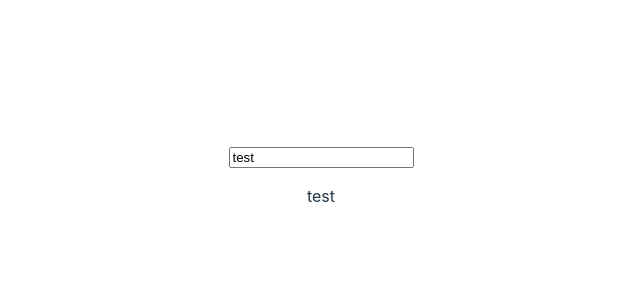
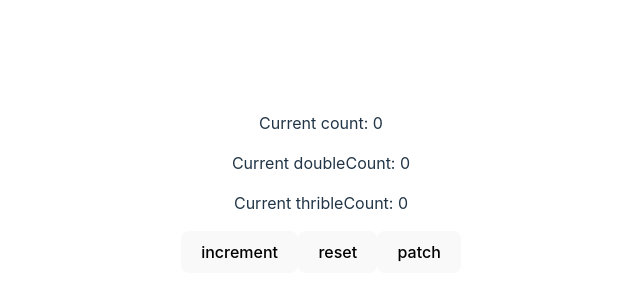
Before and after one commit to betterwusy/vue3-vite_demo, a Vue app: page / in a window 1280 px wide. Shown: the part 216-516 px from the top of the page, without its empty margins (319-959 px from the left). Built offline with nearby package versions, Linux system fonts and the light colour scheme.

Commit message:
add pinia demo

```diff
--- a/package.json
+++ b/package.json
@@ -9,6 +9,7 @@
     "preview": "vite preview"
   },
   "dependencies": {
+    "pinia": "^2.0.33",
     "vue": "^3.2.45"
   },
   "devDependencies": {
--- a/src/App.vue
+++ b/src/App.vue
@@ -5,6 +5,7 @@ import MouseTrack from './components/MouseTrack.vue';
 import ModelDemo from './ModelDemo.vue';
 import ModuleStyle from './ModuleStyle.vue';
 import CustomRef from './CustomRef.vue'
+import CounterDemo from './components/CounterDemo.vue'
 </script>
 <template>
   <!-- <PluginDemo></PluginDemo> -->
@@ -14,7 +15,10 @@ import CustomRef from './CustomRef.vue'
   </MouseTrack> -->
   <!-- <ModelDemo></ModelDemo> -->
   <!-- <ModuleStyle></ModuleStyle> -->
-  <CustomRef></CustomRef>
+  <!-- <CustomRef></CustomRef> -->
+  <div>
+    <CounterDemo></CounterDemo>
+  </div>
 </template>
 
 <style scoped>
--- /dev/null
+++ b/src/components/CounterDemo.vue
@@ -0,0 +1,45 @@
+<template>
+  <div>
+    <p>Current count: {{ count }}</p>
+    <p>Current doubleCount: {{ doubleCount }}</p>
+    <p>Current thribleCount: {{ thribleCount }}</p>
+  </div>
+  <button @click="count++">increment</button>
+  <button @click="reset">reset</button>
+  <button @click="patch">patch</button>
+</template>
+<script setup>
+import { useCounterStore, useUserStore } from "../store/index.js";
+import { storeToRefs } from "pinia";
+const counter = useCounterStore();
+const user = useUserStore();
+console.log(counter);
+const { count, doubleCount, thribleCount } = storeToRefs(counter);
+const { increment } = counter;
+const reset = () => {
+  counter.$patch({
+    count: 0,
+  });
+};
+const patch = () => {
+  counter.$patch({
+    count: 100,
+  });
+};
+counter.$subscribe(
+  (mutation, state) => {
+    console.log(mutation);
+  },
+  {
+    detached: true,
+  }
+);
+counter.$onAction(({ name, store, args, after, onError }) => {
+  console.log(`before action-${name}, store:${store.count}`);
+  after((res) => {
+    console.log(`after action-${name}, store:${store.count}`);
+  });
+});
+</script>
+<style scoped>
+</style>
--- a/src/main.js
+++ b/src/main.js
@@ -2,8 +2,10 @@ import { createApp } from 'vue'
 import './style.css'
 import App from './App.vue'
 import i18n from './plugins/i18n'
+import { pinia } from './store'
 
 const app = createApp(App)
+app.use(pinia)
 app.use(i18n, {
   greetings: {
     hello: 'Bonjour'
--- /dev/null
+++ b/src/store/counter.js
@@ -0,0 +1,34 @@
+import { defineStore } from 'pinia'
+import { ref, computed } from 'vue'
+export const useCounterStore = defineStore('counter',
+  {
+    state: () => {
+      return {
+        count: 0,
+      }
+    },
+    getters: {
+      doubleCount: (state) => {
+        return state.count * 2;
+      },
+      thribleCount() {
+        return this.count * 3;
+      }
+    },
+    actions: {
+      increment() {
+        this.count++;
+      }
+    }
+  }
+  // () => {
+  //   const count = ref(0);
+  //   const doubleCount = computed(() => { return count.value * 2 });
+  //   function increment() {
+  //     count.value++;
+  //   }
+  //   return {
+  //     count, doubleCount, increment
+  //   }
+  // }
+)
--- /dev/null
+++ b/src/store/index.js
@@ -0,0 +1,11 @@
+import { useCounterStore } from "./counter";
+import { useUserStore } from "./user";
+import { createPinia } from "pinia";
+import { myPiniaPlugin } from './myPiniaPlugin'
+const pinia = createPinia()
+pinia.use(myPiniaPlugin)
+export {
+  pinia,
+  useCounterStore,
+  useUserStore,
+}
--- /dev/null
+++ b/src/store/myPiniaPlugin.js
@@ -0,0 +1,10 @@
+import { ref, toRef } from 'vue'
+export function myPiniaPlugin(context) {
+  const { store } = context;
+  console.log(context);
+  if (!Object.prototype.hasOwnProperty(store.$state, 'hasError')) {
+    const hasError = ref(false);
+    store.$state.hasError = hasError;
+  }
+  store.hasError = toRef(store.$state, 'hasError');
+}
--- /dev/null
+++ b/src/store/user.js
@@ -0,0 +1,8 @@
+import { defineStore } from "pinia";
+export const useUserStore = defineStore('user', {
+  state: () => {
+    return {
+      userInfo: {},
+    }
+  }
+})
```
Also changed, not shown: 1 other file (tests, documents, lock files or other folders).
